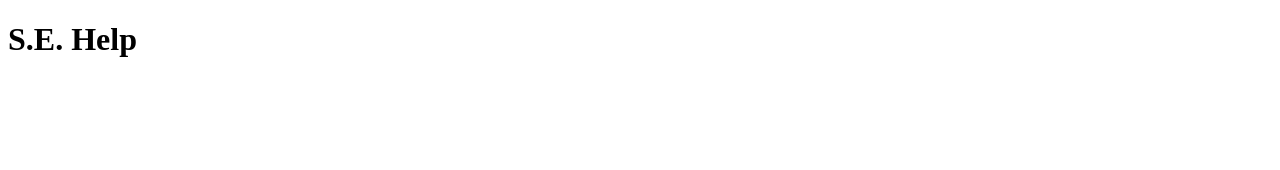
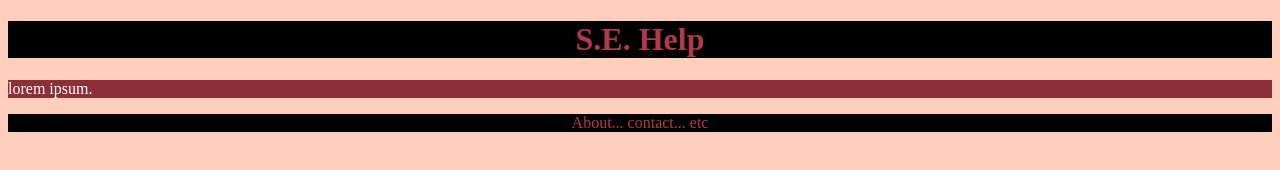
Before and after one commit to RDonat/s.e.-help, a plain HTML site: page index.html in a window 1280 px wide. Drawn offline with Linux system fonts and the light colour scheme.

Commit message:
main.css

```diff
--- a/index.html
+++ b/index.html
@@ -2,9 +2,12 @@
 <html lang="en" dir="ltr">
   <head>
     <meta charset="utf-8">
+    <link rel="stylesheet" href="main.css">
     <title>Collaborative Causes</title>
   </head>
   <body>
     <h1>S.E. Help</h1>
+    <p> lorem ipsum. </p>
   </body>
+  <footer>About... contact... etc </footer>
 </html>
--- a/main.css
+++ b/main.css
@@ -0,0 +1,22 @@
+
+body {
+  background-color: #FED0BB;
+}
+
+
+h1, footer {
+  background-color: black;
+color: #B23A48;
+text-align: center;
+
+}
+
+p {
+  color: white;
+  background-color: #8C2F39;
+}
+
+img {
+  width: 60%;
+  border: white;
+}
```
